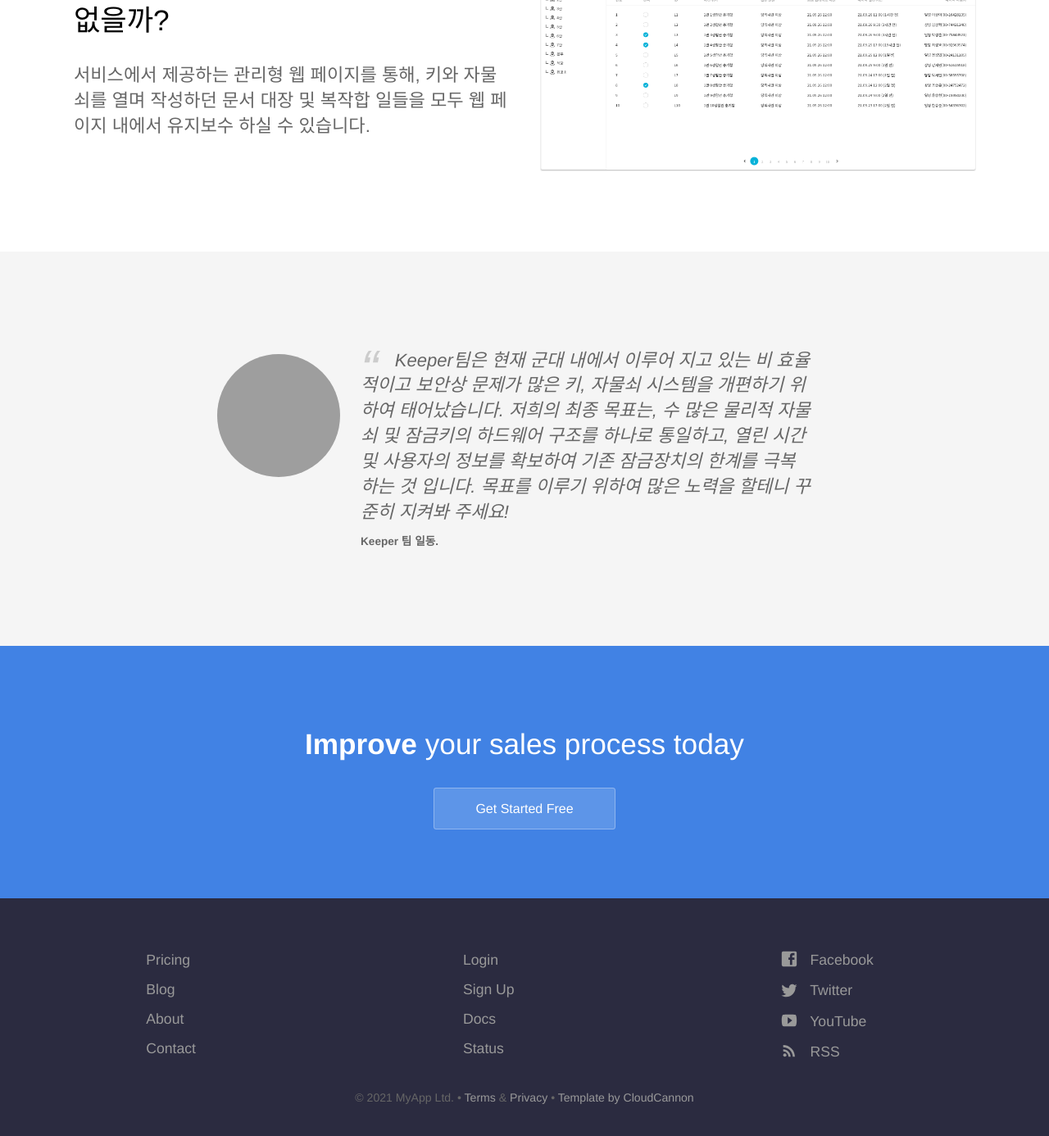
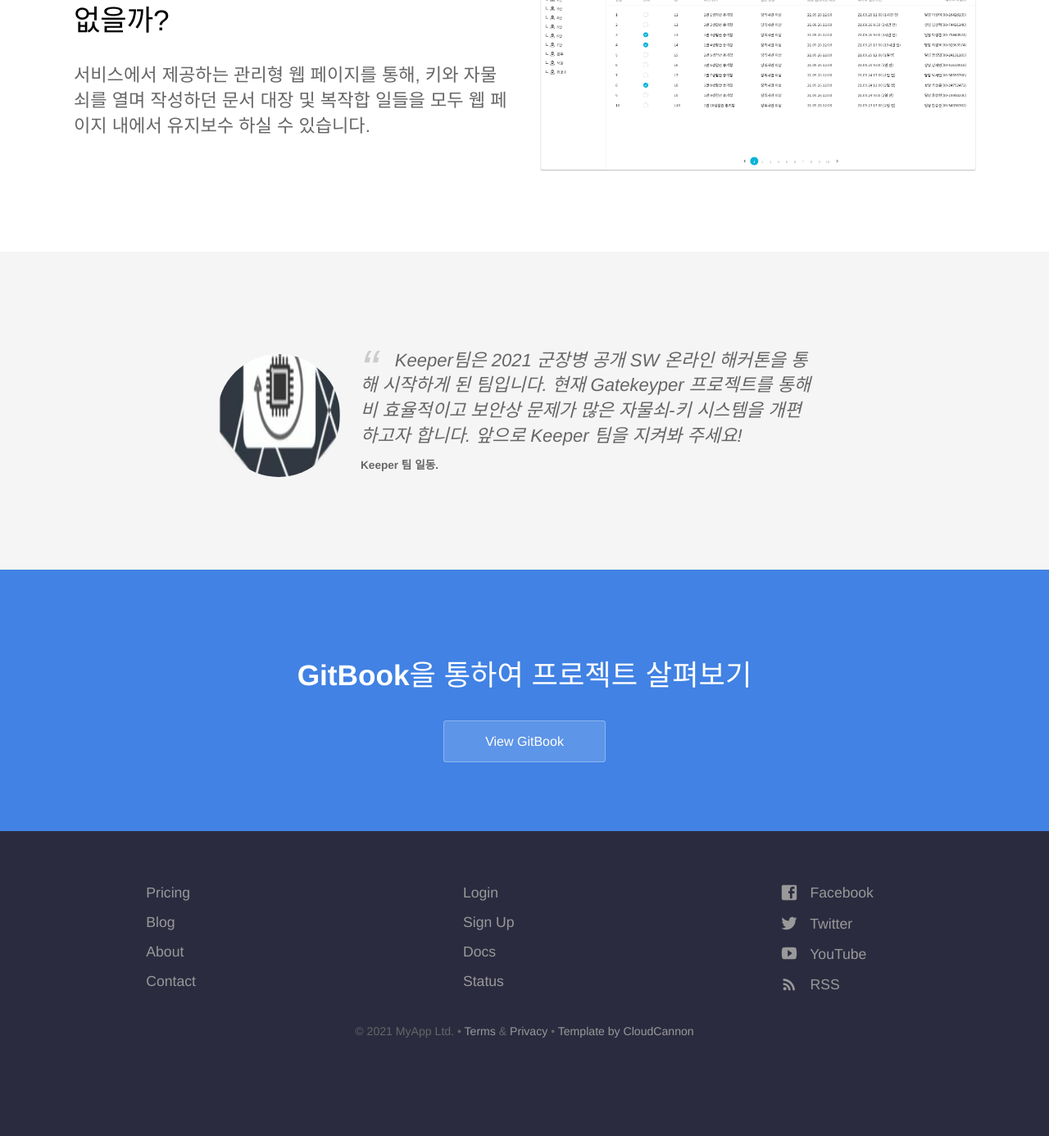
Before and after one commit to gatekeyper/gatekeyper.github.io, a Jekyll site: the page built from index.html, in a window 1280 px wide and 1400 px high, scrolled down 1853 px. Shown: the top 1386 px of the window at 82% size. Built offline with Jekyll 4.4.1, drawn with Linux system fonts in a browser that asks for light colours; after the commit the page ends 3171 px from its top, so only the background shows below that; grey boxes are pictures that could not be loaded.

Commit message:
Add text

```diff
--- a/index.html
+++ b/index.html
@@ -57,11 +57,12 @@
 	<section class="testimonial">
 		<div class="container flex">
 			<div class="testimonial-block">
-				<div class="square-image"><img src="https://source.unsplash.com/6anudmpILw4/600x400" alt="Jim James" class="editable"></div>
+				<div class="square-image"><img src="{{ site.baseurl }}/images/new.jpg" alt="Keepers" class="editable" height="640" width="640"></div>
 				<blockquote>
-					<p class="editable">Keeper팀은 현재 군대 내에서 이루어 지고 있는 비 효율적이고 보안상 문제가 많은 키, 자물쇠 시스템을 개편하기 위하여 태어났습니다.
-						저희의 최종 목표는, 수 많은 물리적 자물쇠 및 잠금키의 하드웨어 구조를 하나로 통일하고, 열린 시간 및 사용자의 정보를 확보하여 기존 잠금장치의 한계를 극복하는 것 입니다.
-						목표를 이루기 위하여 많은 노력을 할테니 꾸준히 지켜봐 주세요!</p>
+					<p class="editable">Keeper팀은 2021 군장병 공개 SW 온라인 해커톤을 통해 시작하게 된 팀입니다.
+						현재 Gatekeyper 프로젝트를 통해 비 효율적이고 보안상 문제가 많은 자물쇠-키 시스템을 개편하고자 합니다.
+						앞으로 Keeper 팀을 지켜봐 주세요!
+					</p>
 					<p class="editable author">Keeper 팀 일동.</p>
 				</blockquote>
 			</div>
@@ -69,7 +70,7 @@
 	</section>
 
 	<section class="bottom-cta">
-		<h2 class="editable"><strong>Improve</strong> your sales process today</h2>
-		<div class="button alt"><a href="#">Get Started Free</a></div>
+		<h2 class="editable"><strong>GitBook</strong>을 통하여 프로젝트 살펴보기</h2>
+		<div class="button alt"><a href="#">View GitBook</a></div>
 	</section>
 </div>
```
